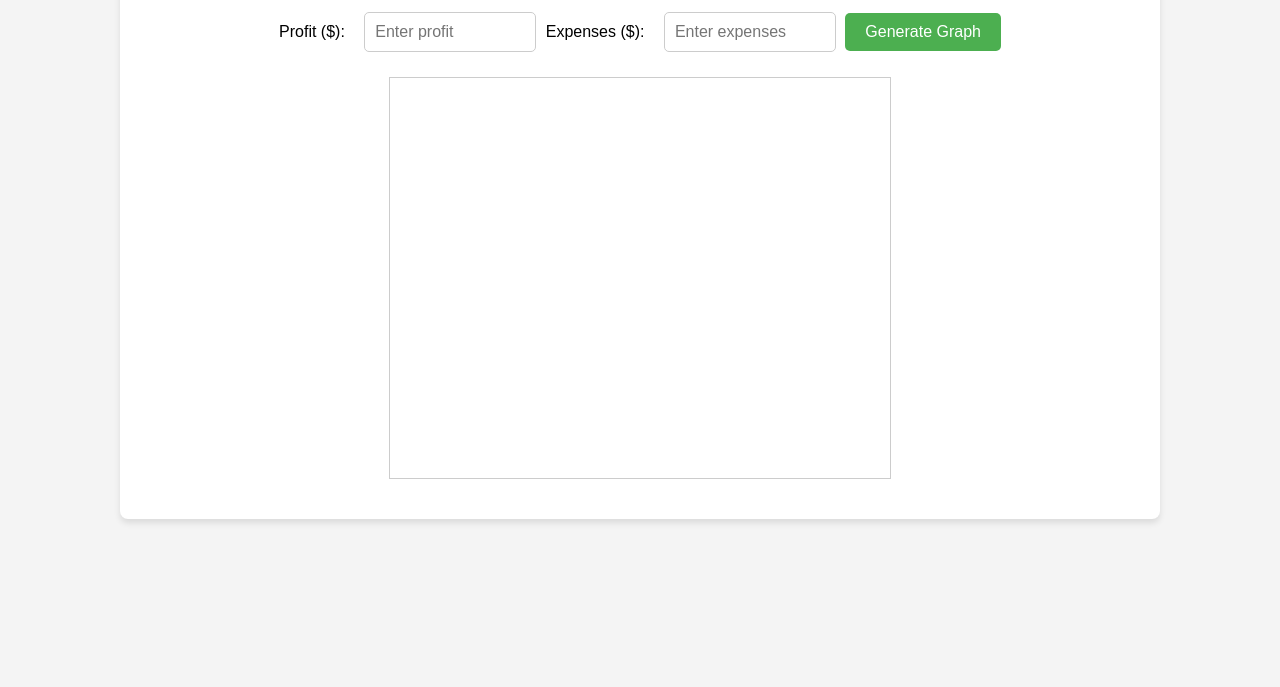
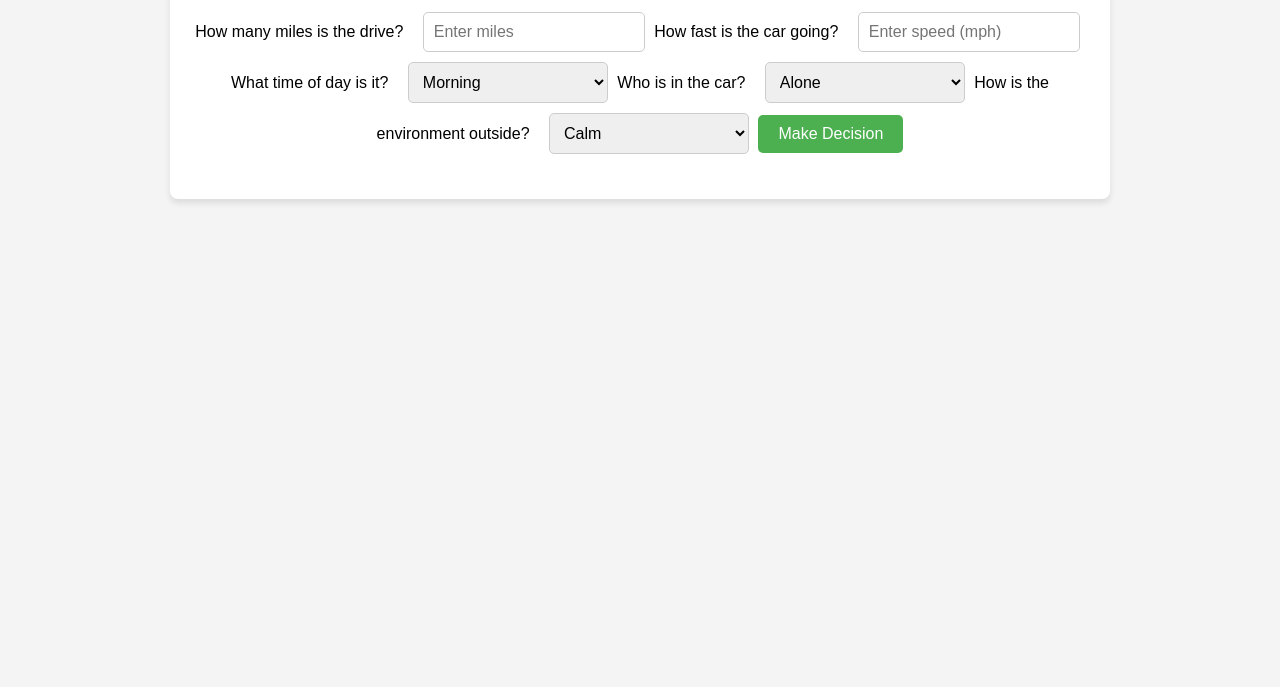
Before and after one commit to NoahGlicky/Noah-s-repository, a plain HTML site: page Index.html in a window 1280 px wide. Shown: the part 113-800 px from the top of the page. Drawn offline with nearby package versions, Linux system fonts and the light colour scheme.

Commit message:
Update Index.html

```diff
--- a/Index.html
+++ b/Index.html
@@ -3,7 +3,7 @@
 <head>
     <meta charset="UTF-8">
     <meta name="viewport" content="width=device-width, initial-scale=1.0">
-    <title>Decision Making Based on Graphs</title>
+    <title>Nap Decision Assistant</title>
     <style>
         body {
             font-family: Arial, sans-serif;
@@ -12,8 +12,8 @@
             background-color: #f4f4f4;
         }
         .container {
-            width: 90%;
-            max-width: 1000px;
+            width: 80%;
+            max-width: 900px;
             margin: auto;
             padding: 20px;
             background-color: white;
@@ -23,7 +23,6 @@
         h1 {
             text-align: center;
             color: #333;
-            font-size: 2em;
         }
         .input-container {
             text-align: center;
@@ -33,11 +32,11 @@
             font-size: 16px;
             margin-right: 10px;
         }
-        .input-container input {
+        .input-container input, .input-container select {
             padding: 10px;
             margin: 5px;
             font-size: 16px;
-            width: 150px;
+            width: 200px;
             border-radius: 5px;
             border: 1px solid #ccc;
         }
@@ -53,12 +52,6 @@
         .input-container button:hover {
             background-color: #45a049;
         }
-        canvas {
-            display: block;
-            margin: 20px auto;
-            border: 1px solid #ccc;
-            background-color: #fff;
-        }
         #decision {
             text-align: center;
             font-size: 18px;
@@ -73,88 +66,89 @@
 </head>
 <body>
     <div class="container">
-        <h1>Decision Making Based on Graphs</h1>
+        <h1>Nap Decision Assistant</h1>
         <div class="input-container">
-            <label for="profit">Profit ($): </label>
-            <input type="number" id="profit" placeholder="Enter profit" min="0">
-            <label for="expenses">Expenses ($): </label>
-            <input type="number" id="expenses" placeholder="Enter expenses" min="0">
-            <button onclick="generateGraph()">Generate Graph</button>
+            <label for="miles">How many miles is the drive?</label>
+            <input type="number" id="miles" placeholder="Enter miles" min="1">
+
+            <label for="speed">How fast is the car going?</label>
+            <input type="number" id="speed" placeholder="Enter speed (mph)" min="1">
+
+            <label for="time">What time of day is it?</label>
+            <select id="time">
+                <option value="morning">Morning</option>
+                <option value="afternoon">Afternoon</option>
+                <option value="evening">Evening</option>
+                <option value="night">Night</option>
+            </select>
+
+            <label for="people">Who is in the car?</label>
+            <select id="people">
+                <option value="alone">Alone</option>
+                <option value="friends">Friends</option>
+                <option value="family">Family</option>
+                <option value="others">Others</option>
+            </select>
+
+            <label for="environment">How is the environment outside?</label>
+            <select id="environment">
+                <option value="calm">Calm</option>
+                <option value="boring">Boring</option>
+                <option value="exciting">Exciting</option>
+                <option value="stressful">Stressful</option>
+            </select>
+
+            <button onclick="makeDecision()">Make Decision</button>
         </div>
-
-        <canvas id="barChart" width="500" height="400"></canvas>
 
         <div id="decision"></div>
         <div id="error-message" class="error"></div>
     </div>
 
-    <script src="https://cdn.jsdelivr.net/npm/chart.js"></script>
     <script>
-        // Function to generate bar chart and make decisions
-        function generateGraph() {
-            // Get the user input values
-            const profit = parseFloat(document.getElementById('profit').value);
-            const expenses = parseFloat(document.getElementById('expenses').value);
+        // Function to generate nap decision based on inputs
+        function makeDecision() {
+            // Get user input values
+            const miles = parseFloat(document.getElementById('miles').value);
+            const speed = parseFloat(document.getElementById('speed').value);
+            const time = document.getElementById('time').value;
+            const people = document.getElementById('people').value;
+            const environment = document.getElementById('environment').value;
             const errorMessage = document.getElementById('error-message');
 
-            // Clear any previous error message
+            // Clear previous error message
             errorMessage.textContent = '';
 
             // Validate inputs
-            if (isNaN(profit) || isNaN(expenses)) {
-                errorMessage.textContent = "Please enter valid profit and expense values.";
+            if (isNaN(miles) || isNaN(speed) || miles <= 0 || speed <= 0) {
+                errorMessage.textContent = "Please enter valid numbers for miles and speed.";
                 return;
             }
 
-            if (profit < 0 || expenses < 0) {
-                errorMessage.textContent = "Profit and expenses must be non-negative values.";
-                return;
+            // Initialize decision variable
+            let decisionText = "";
+
+            // Decision logic based on the inputs
+            if (miles < 50) {
+                decisionText = "The drive is short, no need for a nap.";
+            } else if (miles >= 50 && miles <= 200) {
+                if (speed < 40 || time === 'night') {
+                    decisionText = "Consider taking a nap, especially if it's night.";
+                } else if (environment === 'boring' || people === 'alone') {
+                    decisionText = "The drive might be long and boring, a nap could help.";
+                } else {
+                    decisionText = "You might stay alert with others in the car, no need for a nap.";
+                }
+            } else {
+                if (speed > 60 && time !== 'night' && environment !== 'boring') {
+                    decisionText = "You can stay alert, no need for a nap.";
+                } else {
+                    decisionText = "It's a long drive, consider taking a nap.";
+                }
             }
 
-            // Create a bar chart using Chart.js
-            const ctx = document.getElementById('barChart').getContext('2d');
-            const barChart = new Chart(ctx, {
-                type: 'bar',
-                data: {
-                    labels: ['Profit', 'Expenses'],
-                    datasets: [{
-                        label: 'Amount ($)',
-                        data: [profit, expenses],
-                        backgroundColor: ['#4CAF50', '#F44336'],
-                        borderColor: ['#388E3C', '#D32F2F'],
-                        borderWidth: 1
-                    }]
-                },
-                options: {
-                    responsive: true,
-                    scales: {
-                        y: {
-                            beginAtZero: true,
-                            title: {
-                                display: true,
-                                text: 'Amount ($)'
-                            }
-                        }
-                    }
-                }
-            });
-
-            // Decision Making based on the graph
-            let decisionText = "";
-            if (profit > expenses) {
-                decisionText = "Business is profitable!";
-            } else if (expenses > profit) {
-                decisionText = "Consider cutting costs.";
-            } else {
-                decisionText = "Break-even: No profit, no loss.";
-            }
-
-            // Display decision below the graph
+            // Display decision
             document.getElementById('decision').textContent = decisionText;
-
-            // Optionally reset the form after generating the graph
-            // document.getElementById('profit').value = '';
-            // document.getElementById('expenses').value = '';
         }
     </script>
 </body>
```
